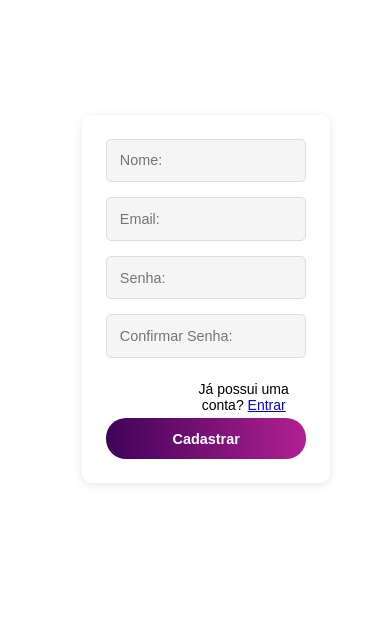
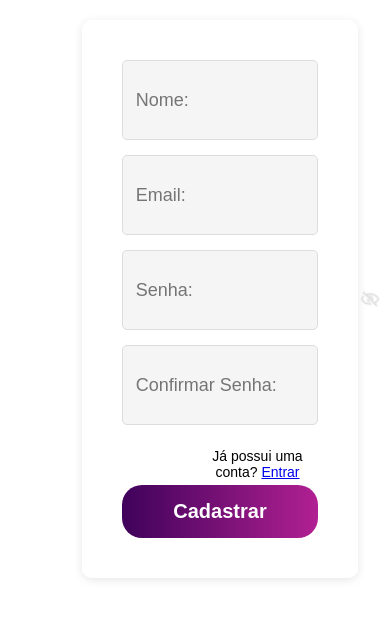
Before and after one commit to PedrosoEnzo/cripto, a React (Vite) app in the folder cripto-react/: page /cadastro in a window 390 px wide. Shown: the part 123-742 px from the top of the page. Built offline with nearby package versions, Linux system fonts and the light colour scheme.

Commit message:
Adicionando olho para vizualização de senha

```diff
--- a/cripto-react/src/pages/Cadastro.jsx
+++ b/cripto-react/src/pages/Cadastro.jsx
@@ -1,6 +1,7 @@
 import React, { useState } from "react";
 import axios from "axios";
 import "./cadastro.css";
+import olhos from "../assets/eyes.png";
 import Header from "../components/Navbar";
 
 const Cadastro = () => {
@@ -9,6 +10,7 @@ const Cadastro = () => {
   const [senha, setSenha] = useState("");
   const [confirmsenha, setConfirmsenha] = useState("");
   const [message, setMessage] = useState("");
+  const [showPassword, setShowPassword] = useState(false);
 
   const handleSubmit = async (e) => {
     e.preventDefault();
@@ -52,10 +54,23 @@ const Cadastro = () => {
           <div>
             <input
               placeholder="Senha:"
-              type="password"
+              type={showPassword ? "text" : "password"} // Alterna entre oculto e visível
               value={senha}
               onChange={(e) => setSenha(e.target.value)}
               required
+            />
+              <img
+              src={olhos}
+              alt="Mostrar senha"
+              onClick={() => setShowPassword(!showPassword)}
+              style={{
+                position: "absolute",
+                right: "10px",
+                top: "50%",
+                transform: "translateY(-50%)",
+                cursor: "pointer",
+                width: "20px",
+              }}
             />
           </div>
           <div>
--- a/cripto-react/src/pages/cadastro.css
+++ b/cripto-react/src/pages/cadastro.css
@@ -24,15 +24,16 @@ form {
     padding: 40px;
     border-radius: 10px;
     box-shadow: 0 2px 10px rgba(0, 0, 0, 0.1);
-    height: 100%;
+    max-width: 600px; /* Ajuste para a largura desejada */
+    width: 100%; /* Ou qualquer valor maior */
     text-align: center;
 }
 
 /* Inputs */
 input {
     width: 100%;
-    padding: 12px;
-    font-size: 16px;
+    height: 80px;
+    font-size: 18px;
     border: 1px solid #ddd;
     border-radius: 5px;
     background: #f5f5f5;
@@ -53,12 +54,12 @@ input:focus {
 /* Botão */
 button {
     width: 100%;
-    padding: 12px;
+    padding: 15px;
+    font-size: 20px;
     border: none;
     border-radius: 20px;
     background: linear-gradient(to left, #b12092, #3f025b);
     color: white;
-    font-size: 16px;
     font-weight: bold;
     transition: all 0.3s ease;
 }
@@ -78,21 +79,3 @@ p {
     margin-left: 75px;
     margin-bottom: 5px;
 }
-
-/* 🔥 Responsividade para telas menores 🔥 */
-@media (max-width: 600px) {
-    form {
-        padding: 1.5rem;
-        max-width: 90%;
-    }
-
-    input {
-        font-size: 0.9rem;
-        padding: 0.8rem;
-    }
-
-    button {
-        font-size: 0.9rem;
-        padding: 0.8rem;
-    }
-}
```
Also changed, not shown: cripto-react/src/assets/eyes.png (added).
